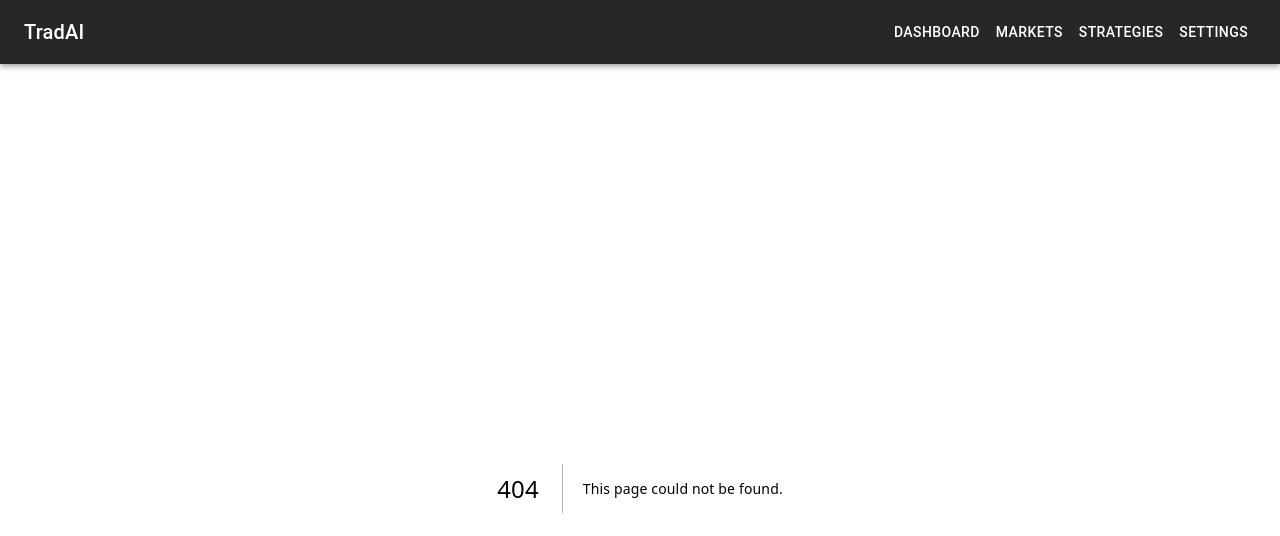
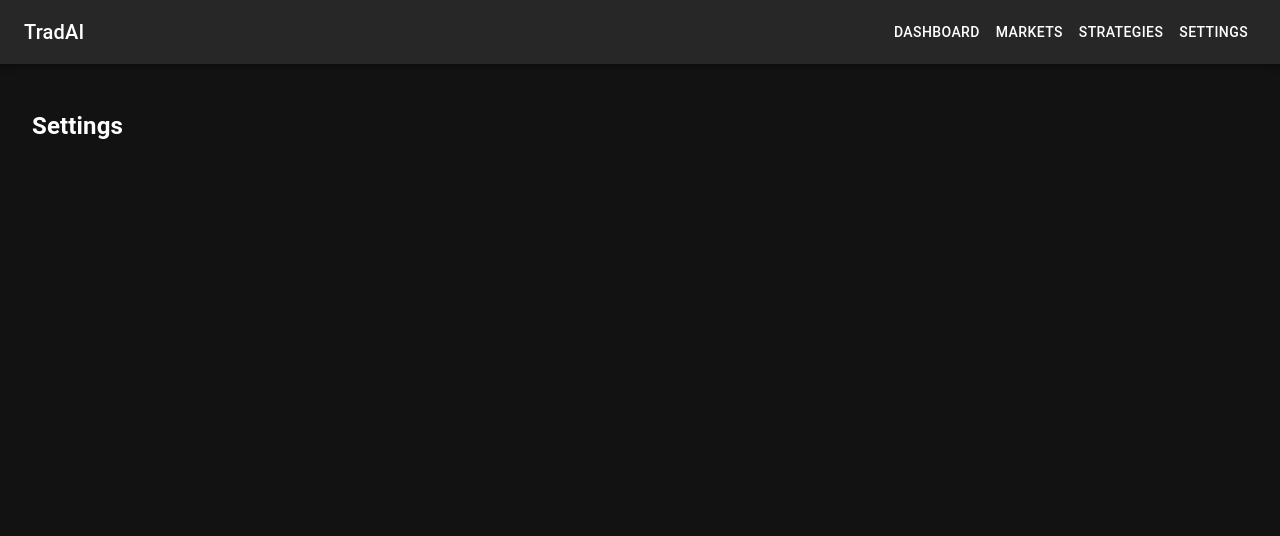
Before and after one commit to Luzvader/TradAI-Telegrambot, a Next.js app in the folder frontend/: page /settings in a window 1280 px wide. Before the commit this address had no page. Shown: the top 536 px of the page. Built offline with nearby package versions, Linux system fonts and the light colour scheme.

Commit message:
Add placeholder routes and fix monitor test

```diff
--- /dev/null
+++ b/frontend/app/settings/page.tsx
@@ -0,0 +1,9 @@
+"use client";
+
+export default function SettingsPage() {
+  return (
+    <div>
+      <h2>Settings</h2>
+    </div>
+  );
+}
```
Also changed, not shown: frontend/app/strategies/page.tsx (added, +9 -0 lines), 1 other file (tests, documents, lock files or other folders).
